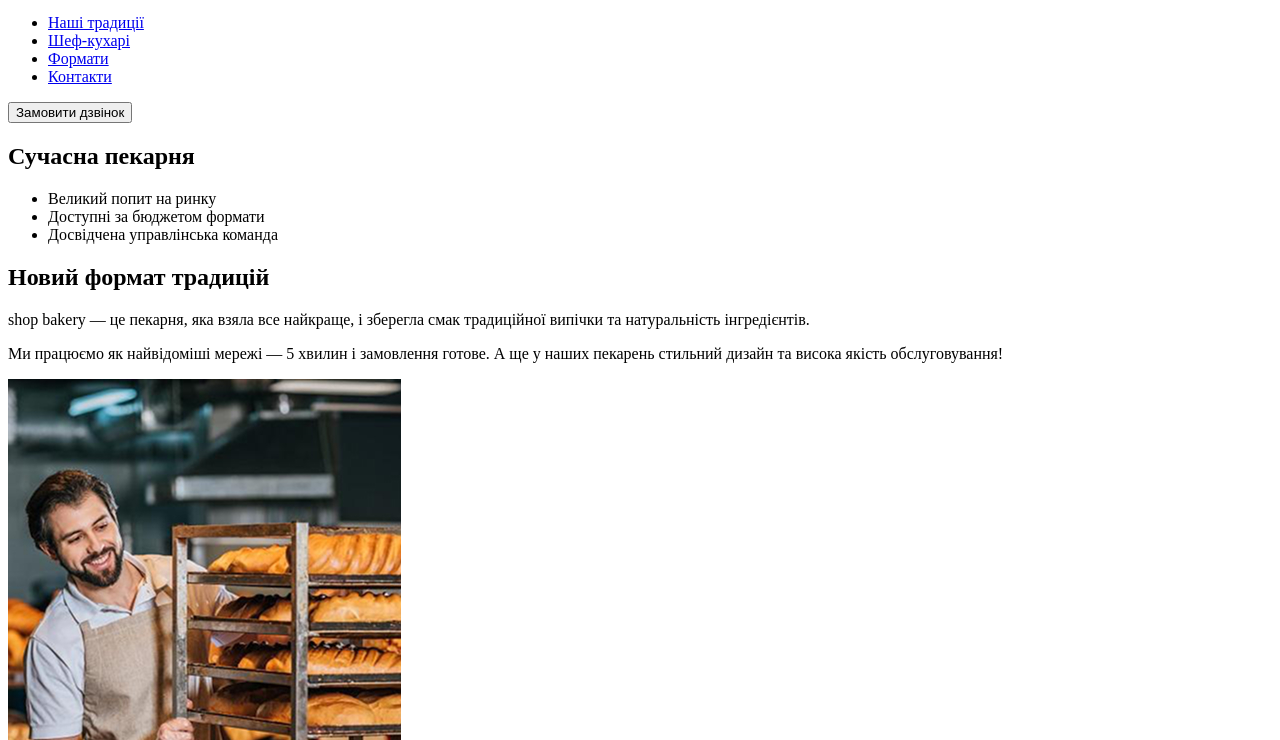
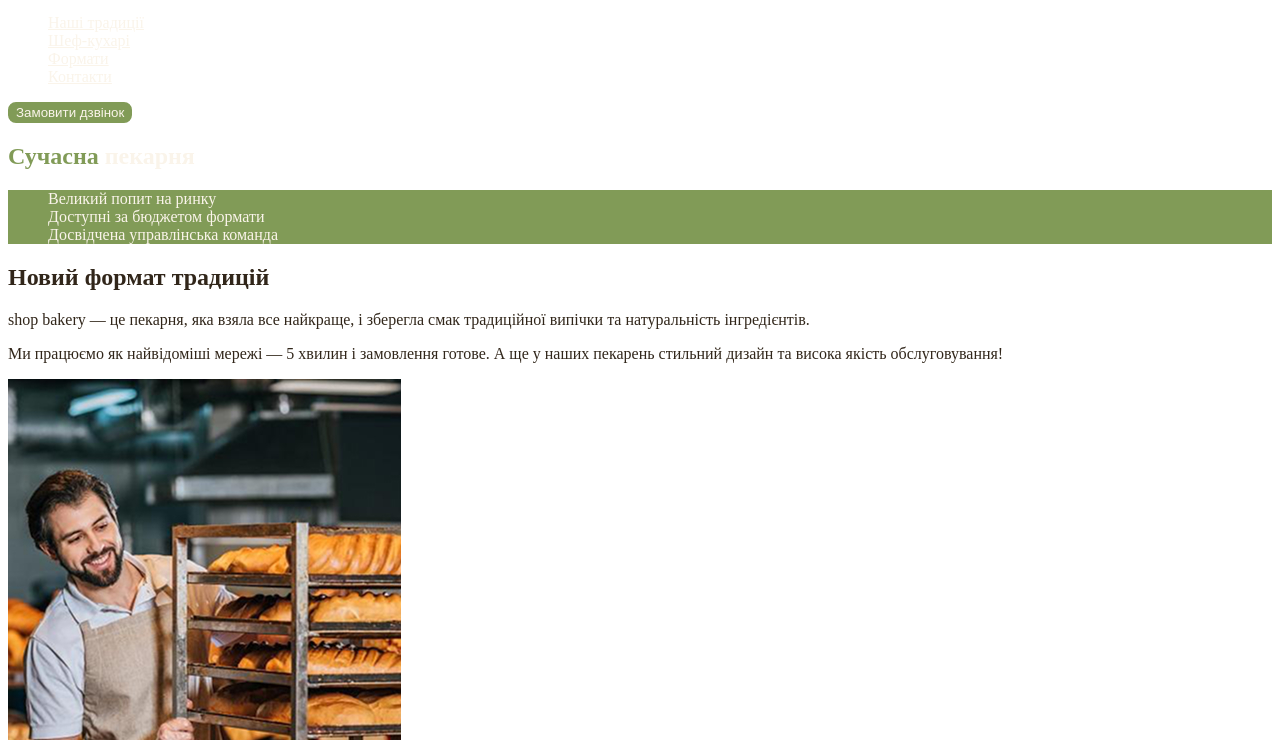
Before and after one commit to NPC-WORLD/check-test, a plain HTML site: page index.html in a window 1280 px wide. Shown: the part 60-800 px from the top of the page. Drawn offline with Linux system fonts and the light colour scheme.

Commit message:
Add styles.css and css variables

```diff
--- /dev/null
+++ b/css/styles.css
@@ -0,0 +1,55 @@
+:root {
+  --color-primary-dark: #31261a;
+  --color-primary-light: #faf4ea;
+  --color-brand-dark: #465929;
+  --color-brand-light: #819b57;
+}
+/* Base */
+body {
+  color: var(--color-primary-dark);
+}
+ul {
+  list-style-type: none;
+}
+
+/* Button */
+.button {
+  color: var(--color-primary-light);
+  background-color: var(--color-brand-light);
+  border: 2px solid var(--color-brand-light);
+  border-radius: 8px;
+  cursor: pointer;
+}
+
+.button:hover {
+  background-color: transparent;
+  color: var(--color-brand-dark);
+}
+
+/* Link */
+.link {
+  color: var(--color-primary-light);
+}
+
+.link:hover {
+  color: var(--color-brand-light);
+}
+
+/* Hero section */
+.hero-title {
+  color: var(--color-primary-light);
+}
+
+.hero-title .accent {
+  color: var(--color-brand-light);
+}
+
+/* Advantages section */
+.advantages-list {
+  background-color: var(--color-brand-light);
+  color: var(--color-primary-light);
+}
+
+.section-title .accent {
+  color: var(--color-brand-dark);
+}
--- a/index.html
+++ b/index.html
@@ -4,6 +4,7 @@
     <meta charset="UTF-8" />
     <meta name="viewport" content="width=device-width, initial-scale=1.0" />
     <title>Сучасна пекарня</title>
+    <link rel="stylesheet" href="css/styles.css" />
   </head>
   <body>
     <header>
@@ -12,25 +13,25 @@
           <img src="images/logo.svg" alt="Логотип сучасної пекарні" />
         </a>
         <ul>
-          <li><a href="#traditions-section">Наші традиції</a></li>
-          <li><a href="#chefs-section">Шеф-кухарі</a></li>
-          <li><a href="#formats-section">Формати</a></li>
-          <li><a href="#contacts-section">Контакти</a></li>
+          <li><a class="link" href="#traditions-section">Наші традиції</a></li>
+          <li><a class="link" href="#chefs-section">Шеф-кухарі</a></li>
+          <li><a class="link" href="#formats-section">Формати</a></li>
+          <li><a class="link" href="#contacts-section">Контакти</a></li>
         </ul>
       </nav>
-      <button type="button">Замовити дзвінок</button>
+      <button class="button" type="button">Замовити дзвінок</button>
     </header>
     <main>
       <section>
-        <h1>Сучасна пекарня</h1>
+        <h1 class="hero-title"><span class="accent">Сучасна</span> пекарня</h1>
       </section>
       <section id="traditions-section">
-        <ul>
+        <ul class="advantages-list">
           <li>Великий попит на ринку</li>
           <li>Доступні за бюджетом формати</li>
           <li>Досвідчена управлінська команда</li>
         </ul>
-        <h2>Новий формат традицій</h2>
+        <h2 class="section-title">Новий формат традицій</h2>
         <p>
           <span>shop bakery</span> — це пекарня, яка взяла все найкраще, і
           зберегла смак традиційної випічки та натуральність інгредієнтів.
@@ -46,7 +47,9 @@
         />
       </section>
       <section id="chefs-section">
-        <h2>Наші найкращі шеф -кухарі</h2>
+        <h2 class="section-title">
+          Наші найкращі <span class="accent">шеф-кухарі</span>
+        </h2>
         <ul>
           <li>
             <article>
@@ -70,7 +73,7 @@
         </ul>
       </section>
       <section id="formats-section">
-        <h2>Формати</h2>
+        <h2 class="section-title">Формати</h2>
         <ul>
           <li>
             <article>
@@ -90,7 +93,7 @@
         </ul>
       </section>
       <section id="contacts-section">
-        <h2>Приєднуйся до мережі пекарень</h2>
+        <h2 class="section-title">Приєднуйся до мережі пекарень</h2>
         <iframe
           src="https://www.google.com/maps/embed?pb=!1m18!1m12!1m3!1d2540.163447036115!2d30.48869837606083!3d50.45668098691572!2m3!1f0!2f0!3f0!3m2!1i1024!2i768!4f13.1!3m3!1m2!1s0x40d4ce637c006b2d%3A0xaf86385f19996ff0!2z0YPQuy4g0KHQtdGH0LXQstGL0YUg0KHRgtGA0LXQu9GM0YbQvtCyLCA1NCwg0JrQuNC10LIsIDAyMDAw!5e0!3m2!1sru!2sua!4v1738939324699!5m2!1sru!2sua"
           width="603"
```
